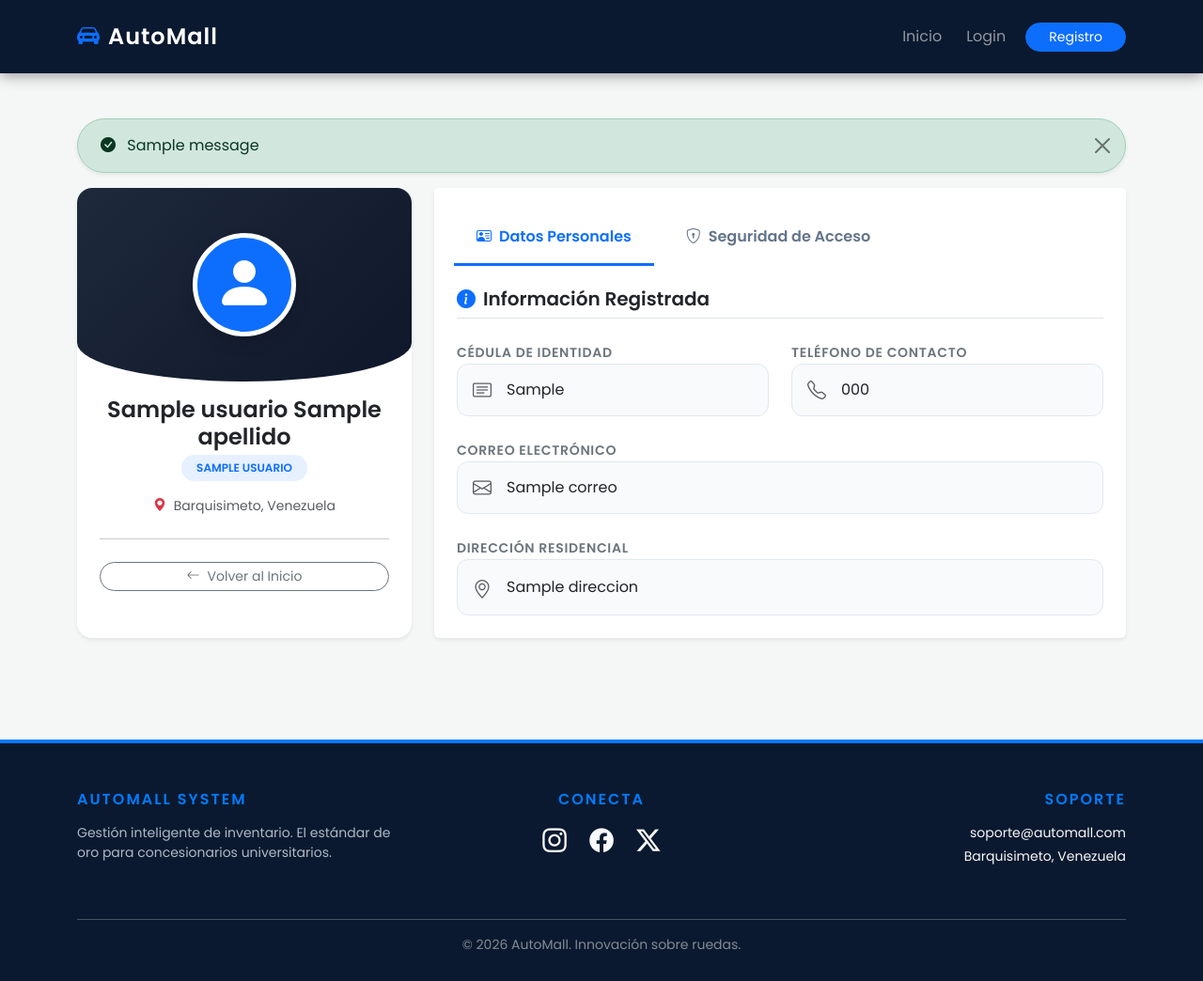
After one commit to uptproyecto3/Automall, a Flask app: template templates/usuarios/perfil.html in a window 1280 px wide. The commit adds this page. Shown: the whole page at 94% size. Run offline with Flask 3, Linux system fonts and the light colour scheme; the template is opened without the code that fills it: most values are stand-ins (such as "Sample title", 1, 10 or a date in 2020); one stand-in notice (Sample message) is shown.

Commit message:
Cambios pajuos

```diff
--- a/app.py
+++ b/app.py
@@ -22,23 +22,31 @@ app.register_blueprint(bitacora_bp)
 @app.context_processor
 def inject_permisos():
     def tiene_permiso(modulo, tipo_permiso):
-        # Si no hay sesión, no tiene permisos
-        if 'id_rol' not in session:
+        if 'cod_rol' not in session:
             return False
 
         # Super Usuario (ID 1) siempre tiene todo
-        if session.get('id_rol') == 1:
+        if session.get('cod_rol') == 1:
             return True
 
-        # Consultar BD para verificar permiso
+        # Si por error el HTML envía un permiso vacío, evitamos el choque de SQL
+        if not tipo_permiso or tipo_permiso.strip() == "":
+            return False
+
         conexion = obtener_conexion_seguridad()
         cursor = conexion.cursor(dictionary=True)
-        sql = f"""SELECT {tipo_permiso} as permiso
-                  FROM t_permiso_rol_modulo rp
-                  JOIN t_modulo m ON rp.id_modulo = m.id_modulo
-                  WHERE rp.id_rol = %s AND m.nombre_modulo = %s"""
-        cursor.execute(sql, (session.get('id_rol'), modulo))
+
+        sql = f"""
+            SELECT rp.{tipo_permiso} as permiso
+            FROM t_permiso_rol_modulo rp
+            JOIN t_modulo m ON rp.cod_modulo = m.cod_modulo
+            WHERE rp.cod_rol = %s AND m.nombre_modulo = %s
+        """
+
+        cursor.execute(sql, (session.get('cod_rol'), modulo))
         res = cursor.fetchone()
+
+        cursor.close()  # Cerramos el cursor
         conexion.close()
 
         return res and res['permiso'] == 1
--- a/controllers/permisos_controller.py
+++ b/controllers/permisos_controller.py
@@ -10,7 +10,7 @@ def gestionar():
     # 1. Si enviamos el formulario de actualizar
     if request.method == 'POST':
         id_rol_actual = request.form.get('id_rol_actual')
-        ids = request.form.getlist('id_permiso')
+        ids = request.form.getlist('cod_permiso')
 
         for id_p in ids:
             p_crear = 1 if request.form.get(f'crear_{id_p}') else 0
@@ -20,11 +20,11 @@ def gestionar():
             Permiso.actualizar(id_p, p_crear, p_leer, p_actualizar, p_eliminar)
 
         flash("Permisos actualizados para este rol")
-        return redirect(url_for('permisos.gestionar', id_rol=id_rol_actual))
+        return redirect(url_for('permisos.gestionar', cod_rol=id_rol_actual))
 
     # 2. Si entramos por GET (Cargar datos)
     roles = Permiso.obtener_roles()
-    id_rol_seleccionado = request.args.get('id_rol', type=int)
+    id_rol_seleccionado = request.args.get('cod_rol', type=int)
     permisos = []
 
     if id_rol_seleccionado:
--- a/models/auth.py
+++ b/models/auth.py
@@ -15,7 +15,7 @@ class Auth:
         conexion = obtener_conexion_seguridad()
         cursor = conexion.cursor(dictionary=True)
         # IMPORTANTE: Asegúrate de incluir 'id_rol' en el SELECT
-        sql = "SELECT id, nombre, cedula_usuario, id_rol FROM t_usuario WHERE correo = %s AND password = %s"
+        sql = "SELECT cedula_usuario, nombre, cod_rol FROM t_usuario WHERE correo = %s AND password = %s"
         cursor.execute(sql, (correo, password))
         usuario = cursor.fetchone()
         conexion.close()
@@ -37,7 +37,7 @@ class Auth:
         conexion = obtener_conexion_seguridad()
         cursor = conexion.cursor(dictionary=True)
         # Comparamos correo y respuesta
-        sql = "SELECT id FROM t_usuario WHERE correo = %s AND respuesta_seguridad = %s"
+        sql = "SELECT cedula_usuario FROM t_usuario WHERE correo = %s AND respuesta_seguridad = %s"
         cursor.execute(sql, (correo, respuesta))
         usuario = cursor.fetchone()
         conexion.close()
--- a/static/css/style.css
+++ b/static/css/style.css
@@ -1,5 +1,7 @@
 @import url('https://fonts.googleapis.com/css2?family=Poppins:wght@300;400;600&display=swap');
-/* Paleta de Colores y Variables PARA EL INDEX.HTML */
+/* ==========================================================================
+   SECCIÓN: INDEX HTML AUTOMALL
+   ========================================================================== */
 :root {
     --azul-oscuro: #0a192f;
     --azul-brillante: #007bff;
@@ -117,7 +119,9 @@ body {
     font-size: 1.2rem;
 }
 
-/* AQUI COMIENZAN LOS ESTILOS PARA EL ARCHIVO BASE.HTML */
+/* ==========================================================================
+   SECCIÓN: BASE HTML AUTOMALL
+   ========================================================================== */
 
 /* Importación de Fuente */
 
@@ -192,7 +196,9 @@ body {
     color: #aeb9c7;
 }
 
-/* ESTILOS DEL REGISTRO DE VEHICULOS*/
+/* ==========================================================================
+   SECCIÓN: REGISTRO DE VEHICULOS AUTOMALL
+   ========================================================================== */
 
 /* Estilos para Formularios Modernos */
 .card-registro {
@@ -247,7 +253,9 @@ body {
 
 /* ESTILOS PARA EL REGISTRO QUE ESTA EN LA PRINCIPAL REGISTRO DE USUARIOS*/
 
-/* Estilos adicionales para Autenticación (Login/Registro de Usuario) */
+/* ==========================================================================
+   SECCIÓN: LOGIN Y REGISTRO DE USUARIO AUTOMALL
+   ========================================================================== */
 .auth-card {
     border-radius: 20px;
     background: #ffffff;
@@ -267,7 +275,9 @@ body {
     border-radius: 0 10px 10px 0;
 }
 
-/* Estilo para el código de recuperación RECUPERACION DE CONTRASEÑAS */
+/* ==========================================================================
+   SECCIÓN: RECUPERACION DE CONTRASEÑA
+   ========================================================================== */
 .recovery-code {
     font-size: 2rem;
     font-weight: bold;
@@ -280,3 +290,83 @@ body {
     border: 2px dashed #007bff;
     margin: 20px 0;
 }
+
+/* ==========================================================================
+   SECCIÓN: PERFIL DE USUARIO AUTOMALL
+   ========================================================================== */
+.card-profile-sidebar {
+    overflow: hidden;
+    border-radius: 16px;
+    background: #ffffff;
+}
+
+.profile-avatar-wrapper {
+    background: linear-gradient(135deg, #1e293b 0%, #0f172a 100%) !important;
+    border-bottom-left-radius: 50% 20%;
+    border-bottom-right-radius: 50% 20%;
+}
+
+.profile-avatar-circle {
+    width: 110px;
+    height: 110px;
+    border-radius: 50%;
+    border: 5px solid #ffffff;
+    font-size: 1.2rem;
+}
+
+.bg-soft-primary {
+    background-color: rgba(13, 110, 253, 0.1);
+}
+
+/* Pestañas de Navegación Personalizadas */
+.custom-profile-tabs .nav-link {
+    color: #64748b;
+    border: none;
+    background: none;
+    border-bottom: 3px solid transparent;
+    transition: all 0.3s ease;
+}
+
+.custom-profile-tabs .nav-link.active {
+    color: #0d6efd !important;
+    border-bottom: 3px solid #0d6efd !important;
+    background: none !important;
+}
+
+/* Bloques de Datos Personales */
+.profile-data-box {
+    background-color: #f8fafc;
+    border: 1px solid #e2e8f0;
+    padding: 12px 16px;
+    border-radius: 12px;
+    transition: all 0.2s ease;
+}
+
+.profile-data-box:hover {
+    background-color: #f1f5f9;
+    border-color: #cbd5e1;
+}
+
+.tracking-wider {
+    letter-spacing: 0.05em;
+}
+
+/* Formularios del Perfil */
+.form-control-custom {
+    border-radius: 10px !important;
+    padding: 10px 14px;
+    border: 1px solid #cbd5e1;
+}
+
+.form-control-custom:focus {
+    box-shadow: 0 0 0 3px rgba(13, 110, 253, 0.15);
+    border-color: #0d6efd;
+}
+
+/* Divisor vertical responsivo */
+@media (min-width: 768px) {
+    .border-end-custom {
+        border-right: 1px solid #e2e8f0;
+        padding-right: 25px;
+    }
+}
--- a/templates/base.html
+++ b/templates/base.html
@@ -65,7 +65,7 @@
                             <i class="bi bi-gear-fill me-1"></i> Sistema
                         </a>
                         <ul class="dropdown-menu dropdown-menu-end shadow border-0">
-                            <li><h6 class="dropdown-header">Administración</h6></li>
+                            <li><h6 class="dropdown-header">Administration</h6></li>
                             {% if tiene_permiso('Usuarios', 'p_leer') %}
                                 <li><a class="dropdown-item" href="{{ url_for('user.listar') }}"><i class="bi bi-people me-2"></i>Gestión de Usuarios</a></li>
                             {% endif %}
@@ -86,7 +86,14 @@
                         </ul>
                     </li>
 
-                    <li class="nav-item ms-lg-3">
+                    <!-- BOTÓN DE PERFIL UNIFICADO -->
+                    <li class="nav-item ms-lg-2">
+                        <a class="btn btn-link nav-link text-light d-flex align-items-center" href="{{ url_for('user.perfil') }}" id="navPerfil" role="button">
+                            <i class="bi bi-person-circle fs-5 me-2 text-primary"></i> {{ session['usuario_nombre'] }}
+                        </a>
+                    </li>
+
+                    <li class="nav-item ms-lg-2">
                         <a class="btn btn-outline-warning btn-sm rounded-pill px-3" href="/logout">
                             <i class="bi bi-box-arrow-right"></i> Salir
                         </a>
--- /dev/null
+++ b/templates/usuarios/perfil.html
@@ -0,0 +1,161 @@
+{% extends "base.html" %}
+
+{% block content %}
+<div class="container py-5">
+    <!-- Bloque para mostrar mensajes Flash (Éxito / Errores) -->
+    {% with messages = get_flashed_messages(with_categories=true) %}
+        {% if messages %}
+            {% for category, message in messages %}
+                <div class="alert alert-{{ category }} alert-dismissible fade show rounded-pill px-4 shadow-sm" role="alert">
+                    <i class="bi {% if category == 'success' %}bi-check-circle-fill me-2{% else %}bi-exclamation-triangle-fill me-2{% endif %}"></i>
+                    {{ message }}
+                    <button type="button" class="btn-close" data-bs-dismiss="alert" aria-label="Close"></button>
+                </div>
+            {% endfor %}
+        {% endif %}
+    {% endwith %}
+
+    <div class="row g-4">
+        <!-- COLUMNA IZQUIERDA: Tarjeta de Presentación Dinámica -->
+        <div class="col-lg-4">
+            <div class="card card-profile-sidebar border-0 shadow-sm text-center h-100">
+                <div class="profile-avatar-wrapper py-5 bg-dark position-relative">
+                    <div class="profile-avatar-circle mx-auto bg-primary text-white d-flex align-items-center justify-content-center shadow">
+                        <i class="bi bi-person-fill display-3"></i>
+                    </div>
+                </div>
+                <div class="card-body pt-0 px-4 pb-4">
+                    <!-- Variables reales conectadas -->
+                    <h4 class="fw-bold text-dark mb-1 mt-3">{{ usuario.nombre }} {{ usuario.apellido }}</h4>
+                    <span class="badge bg-soft-primary text-primary text-uppercase rounded-pill px-3 py-2 fw-semibold mb-3">{{ usuario.nombre_rol }}</span>
+                    <p class="text-muted small mb-4"><i class="bi bi-geo-alt-fill text-danger me-1"></i> Barquisimeto, Venezuela</p>
+
+                    <hr class="opacity-25">
+
+                    <div class="d-grid gap-2 mt-4">
+                        <a href="/" class="btn btn-outline-secondary rounded-pill btn-sm">
+                            <i class="bi bi-arrow-left me-2"></i>Volver al Inicio
+                        </a>
+                    </div>
+                </div>
+            </div>
+        </div>
+
+        <!-- COLUMNA DERECHA: Panel de Gestión con Pestañas -->
+        <div class="col-lg-8">
+            <div class="card border-0 shadow-sm h-100">
+                <div class="card-header bg-white border-0 pt-4 px-4">
+                    <!-- Navegación de Pestañas de Bootstrap -->
+                    <ul class="nav nav-tabs card-header-tabs custom-profile-tabs border-0" id="profileTabs" role="tablist">
+                        <li class="nav-item" role="presentation">
+                            <button class="nav-link active fw-bold px-4 py-3" id="datos-tab" data-bs-toggle="tab" data-bs-target="#datos-panel" type="button" role="tab">
+                                <i class="bi bi-person-vcard me-2"></i>Datos Personales
+                            </button>
+                        </li>
+                        <li class="nav-item" role="presentation">
+                            <button class="nav-link fw-bold px-4 py-3" id="password-tab" data-bs-toggle="tab" data-bs-target="#password-panel" type="button" role="tab">
+                                <i class="bi bi-shield-lock me-2"></i>Seguridad de Acceso
+                            </button>
+                        </li>
+                    </ul>
+                </div>
+
+                <div class="card-body p-4">
+                    <div class="tab-content" id="profileTabsContent">
+
+                        <!-- PESTAÑA 1: MOSTRAR DATOS PERSONALES -->
+                        <div class="tab-pane fade show active" id="datos-panel" role="tabpanel">
+                            <h5 class="fw-bold text-dark mb-4 pb-2 border-bottom"><i class="bi bi-info-circle-fill text-primary me-2"></i>Información Registrada</h5>
+                            <div class="row g-4">
+                                <div class="col-md-6">
+                                    <label class="text-secondary small fw-bold text-uppercase tracking-wider">Cédula de Identidad</label>
+                                    <div class="profile-data-box d-flex align-items-center">
+                                        <i class="bi bi-card-text me-3 fs-5 text-muted"></i>
+                                        <span class="fs-6 text-dark fw-medium">{{ usuario.cedula_usuario }}</span>
+                                    </div>
+                                </div>
+                                <div class="col-md-6">
+                                    <label class="text-secondary small fw-bold text-uppercase tracking-wider">Teléfono de Contacto</label>
+                                    <div class="profile-data-box d-flex align-items-center">
+                                        <i class="bi bi-telephone me-3 fs-5 text-muted"></i>
+                                        <span class="fs-6 text-dark fw-medium">{{ usuario.telefono }}</span>
+                                    </div>
+                                </div>
+                                <div class="col-12">
+                                    <label class="text-secondary small fw-bold text-uppercase tracking-wider">Correo Electrónico</label>
+                                    <div class="profile-data-box d-flex align-items-center">
+                                        <i class="bi bi-envelope me-3 fs-5 text-muted"></i>
+                                        <span class="fs-6 text-dark fw-medium">{{ usuario.correo }}</span>
+                                    </div>
+                                </div>
+                                <div class="col-12">
+                                    <label class="text-secondary small fw-bold text-uppercase tracking-wider">Dirección Residencial</label>
+                                    <div class="profile-data-box d-flex align-items-center align-items-start">
+                                        <i class="bi bi-geo-alt me-3 fs-5 text-muted mt-1"></i>
+                                        <span class="fs-6 text-dark fw-medium">{{ usuario.direccion }}</span>
+                                    </div>
+                                </div>
+                            </div>
+                        </div>
+
+                        <!-- PESTAÑA 2: FORMULARIOS DE SEGURIDAD (HTML RUTAS VACÍAS) -->
+                        <div class="tab-pane fade" id="password-panel" role="tabpanel">
+                            <div class="row g-4">
+                                <!-- Bloque Cambiar Contraseña -->
+                                <div class="col-md-6 border-end-custom">
+                                    <h5 class="fw-bold text-dark mb-3"><i class="bi bi-key-fill text-warning me-2"></i>Actualizar Contraseña</h5>
+                                    <form action="#" method="POST" class="needs-validation" novalidate>
+                                        <div class="mb-3">
+                                            <label class="form-label small fw-bold">Contraseña Actual</label>
+                                            <input type="password" name="password_actual" class="form-control form-control-custom" required>
+                                        </div>
+                                        <div class="mb-3">
+                                            <label class="form-label small fw-bold">Nueva Contraseña</label>
+                                            <input type="password" name="nueva_password" class="form-control form-control-custom" required>
+                                        </div>
+                                        <div class="mb-3">
+                                            <label class="form-label small fw-bold">Confirmar Nueva Contraseña</label>
+                                            <input type="password" name="confirmar_password" class="form-control form-control-custom" required>
+                                        </div>
+                                        <button type="submit" class="btn btn-warning btn-sm w-100 rounded-pill fw-bold">Actualizar Clave</button>
+                                    </form>
+                                </div>
+
+                                <!-- Bloque Preguntas de Seguridad -->
+                                <div class="col-md-6">
+                                    <h5 class="fw-bold text-dark mb-3"><i class="bi bi-shield-check text-success me-2"></i>Preguntas de Seguridad</h5>
+                                    <p class="text-muted small mb-3">Úsalas para recuperar tu acceso en caso de bloqueo externo.</p>
+                                    <form action="#" method="POST">
+                                        <div class="mb-3">
+                                            <label class="form-label small fw-bold">Pregunta de Seguridad #1</label>
+                                            <select name="pregunta_1" class="form-select form-control-custom" required>
+                                                <option value="" disabled selected>Selecciona una opción...</option>
+                                                <option value="¿Nombre de tu primera mascota?">¿Nombre de tu primera mascota?</option>
+                                                <option value="¿Ciudad donde nacieron tus padres?">¿Ciudad donde nacieron tus padres?</option>
+                                                <option value="¿Nombre de tu escuela primaria?">¿Nombre de tu escuela primaria?</option>
+                                            </select>
+                                            <input type="text" name="respuesta_1" class="form-control form-control-custom mt-2" placeholder="Tu respuesta..." required>
+                                        </div>
+                                        <div class="mb-3">
+                                            <label class="form-label small fw-bold">Pregunta de Seguridad #2</label>
+                                            <select name="pregunta_2" class="form-select form-control-custom" required>
+                                                <option value="" disabled selected>Selecciona una opción...</option>
+                                                <option value="¿Marca de tu primer automóvil?">¿Marca de tu primer automóvil?</option>
+                                                <option value="¿Tu comida favorita de la infancia?">¿Tu comida favorita de la infancia?</option>
+                                                <option value="¿Nombre de tu personaje de ficción favorito?">¿Nombre de tu personaje de ficción favorito?</option>
+                                            </select>
+                                            <input type="text" name="respuesta_2" class="form-control form-control-custom mt-2" placeholder="Tu respuesta..." required>
+                                        </div>
+                                        <button type="submit" class="btn btn-success btn-sm w-100 rounded-pill fw-bold">Guardar Preguntas</button>
+                                    </form>
+                                </div>
+                            </div>
+                        </div>
+
+                    </div>
+                </div>
+            </div>
+        </div>
+    </div>
+</div>
+{% endblock %}
```
Also changed, not shown: controllers/auth_controller.py (+8 -75 lines), controllers/user_controller.py (+23 -8 lines), models/permiso.py (+25 -12 lines), models/user.py (+32 -5 lines), static/js/login.js (+61 -74 lines), templates/auth/login.html (+6 -4 lines), templates/permisos/gestionar.html (+18 -7 lines), templates/usuarios/index.html (+11 -13 lines), utils/permisos.py (+21 -9 lines). Lines whose indentation alone changed are shown as unchanged.
